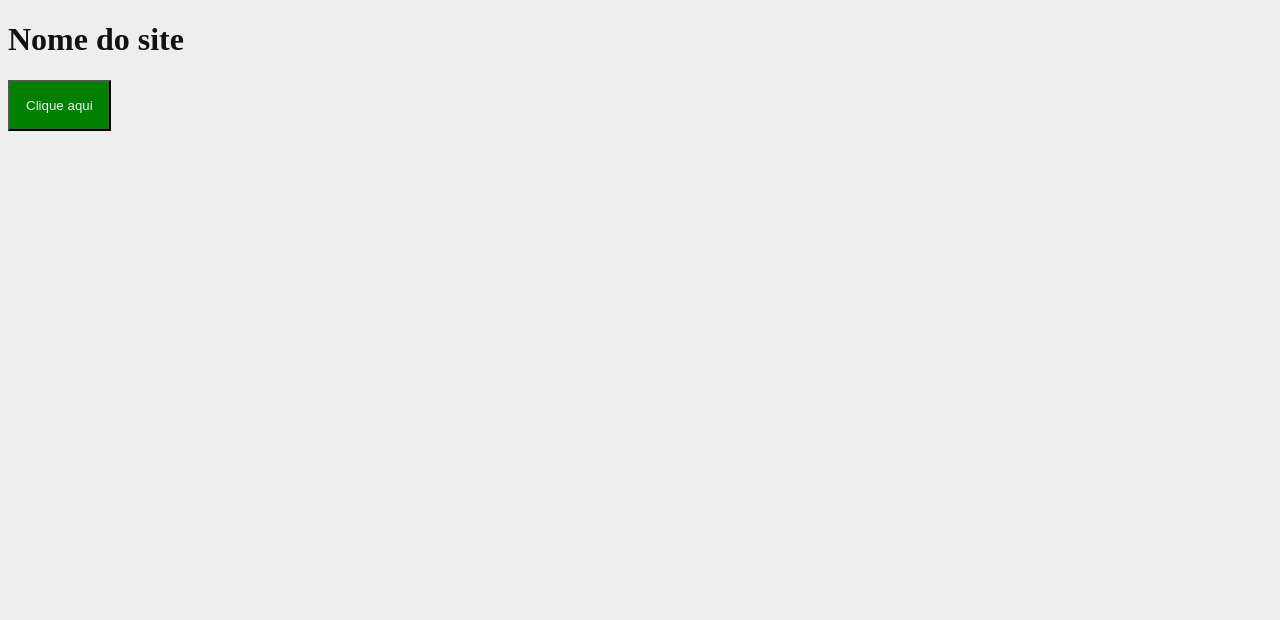
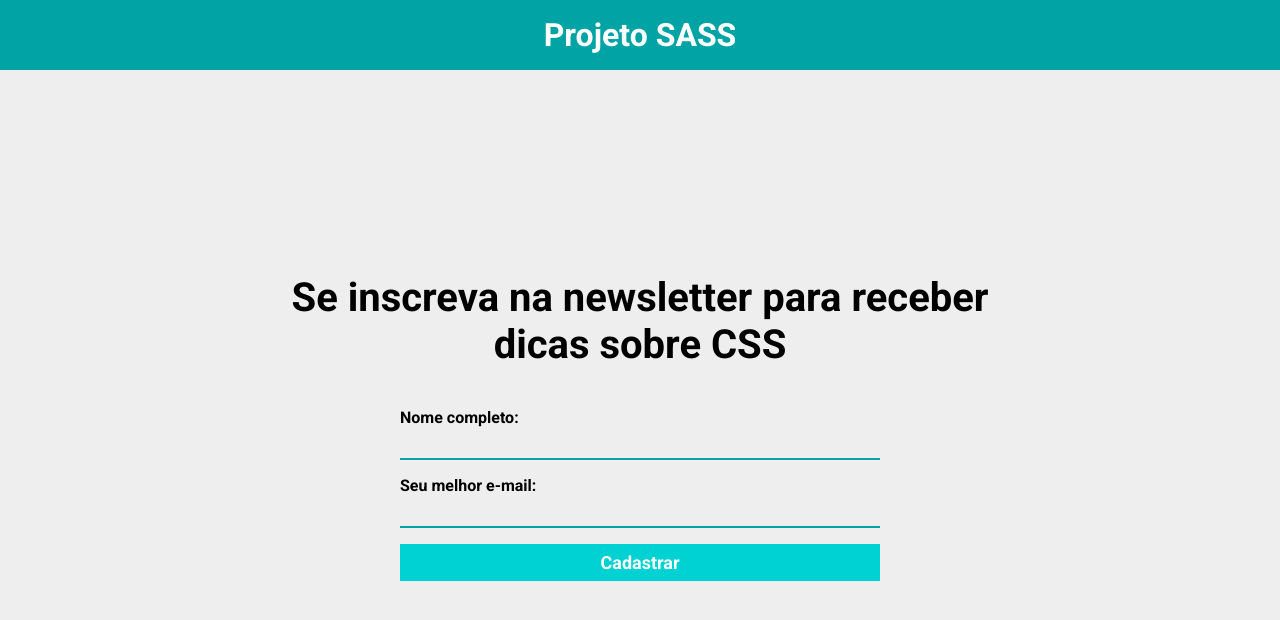
Before and after one commit to o-matheus/front_15_ebac, a website: page index.html in a window 1280 px wide. Drawn offline with Linux system fonts and the light colour scheme.

Commit message:
Adiciona aulas 4 e 5 sobre Mixins e Funções no SASS, atualiza README, HTML e CSS, e organiza estrutura de arquivos.

```diff
--- a/index.html
+++ b/index.html
@@ -1,17 +1,35 @@
 <!DOCTYPE html>
 <html lang="pt-BR">
+
 <head>
     <meta charset="UTF-8">
     <meta name="viewport" content="width=device-width, initial-scale=1.0">
-    <title>Document</title>
+    <title>Projeto com SASS</title>
+    <link rel="preconnect" href="https://fonts.googleapis.com">
+    <link rel="preconnect" href="https://fonts.gstatic.com" crossorigin>
+    <link href="https://fonts.googleapis.com/css2?family=Roboto:ital,wght@0,100..900;1,100..900&display=swap"
+        rel="stylesheet">
     <link rel="stylesheet" href="build/main.css">
 </head>
+
 <body>
     <header>
         <div class="container">
-            <h1>Nome do site</h1>
+            <h1>Projeto SASS</h1>
         </div>
     </header>
-    <button class="sucesso" type="button">Clique aqui</button>
+    <div class="form-container container">
+        <h2>Se inscreva na newsletter para receber dicas sobre CSS</h2>
+        <form>
+            <label for="nome-completo">Nome completo:</label>
+            <input type="text" id="nome-completo" required>
+
+            <label for="email">Seu melhor e-mail:</label>
+            <input type="email" id="email" required>
+
+            <button type="submit">Cadastrar</button>
+        </form>
+    </div>
 </body>
+
 </html>
--- /dev/null
+++ b/source/config/reset.scss
@@ -0,0 +1,8 @@
+@use 'variaveis';
+
+* {
+    box-sizing: border-box;
+    margin: 0;
+    padding: 0;
+    font-family: variaveis.$fontePrincipal;
+}
--- /dev/null
+++ b/source/config/variaveis.scss
@@ -0,0 +1,11 @@
+// Fontes
+$fontePrincipal: "Roboto", sans-serif;
+
+// Esquema de cores
+$corDeFundo: #c8d6e5;
+$corPrincipal: #01a3a4;
+$corSecundaria: #00d2d3;
+
+// Breakpoints
+$mobile: 767px;
+$tablet: 1023px;
--- a/source/main.scss
+++ b/source/main.scss
@@ -1,32 +1,86 @@
-$corPrincipal: #eee;
-$corSecundaria: #111;
+@use 'config/reset';
+@use 'config/variaveis';
+@use 'sass:math';
+
+@mixin elementoForm () {
+    padding: 8px;
+    display: block;
+    width: 100%;
+    margin-bottom: 16px;
+}
+
+@function pixelParaEm ($alvoEmPixel, $contextoEmPixel:16px){
+    @return math.div($alvoEmPixel, $contextoEmPixel)+em;
+}
 
 body {
-    background-color: $corPrincipal;
+    background-color: #eee;
+}
+
+.container {
+    max-width: 1024px;
+    width: 100%;
+    margin: 0 auto;
+
+    h1 {
+        text-align: center;
+        color: #fff;
+    }
 }
 
 header {
-    background-color: $corPrincipal;
+    padding: 16px 0;
+    background-color: variaveis.$corPrincipal;
+}
 
-    h1 {
-        color: $corSecundaria;
+.form-container {
+    height: calc(100vh - 70px);
+    display: flex;
+    flex-direction: column;
+    justify-content: center;
+    align-items: center;
+    max-width: 760px;
+
+    h2 {
+        font-size: pixelParaEm(40px);
+        text-align: center;
+    }
+
+    form {
+        width: 100%;
+        max-width: 480px;
+        margin-top: 40px;
+
+        label {
+            font-weight: bold;
+            cursor: pointer
+        }
+
+        input {
+            @include elementoForm();
+            background-color: transparent;
+            border: none;
+            border-bottom: 2px solid variaveis.$corPrincipal;
+        }
+
+        button {
+            @include elementoForm();
+            background-color: variaveis.$corSecundaria;
+            border: none;
+            cursor: pointer;
+            font-size: 18px;
+            font-weight: bold;
+            color: #fff;
+
+            &:hover {
+                background-color: lighten(variaveis.$corSecundaria, 10%);
+            }
+        }
     }
 }
 
-button {
-    padding: 16px;
-    background-color: $corSecundaria;
-    color: $corPrincipal;
-
-    &:hover {
-        background-color: red;
-    }
-
-    &.sucesso {
-        background-color: green;
-
-        &:hover {
-            background-color: $corSecundaria;
-        }
+@media screen and (max-width: variaveis.$mobile) {
+    .container {
+        max-width: 80%;
     }
 }
```
Also changed, not shown: README.md, build/main.css, 1 other file.
